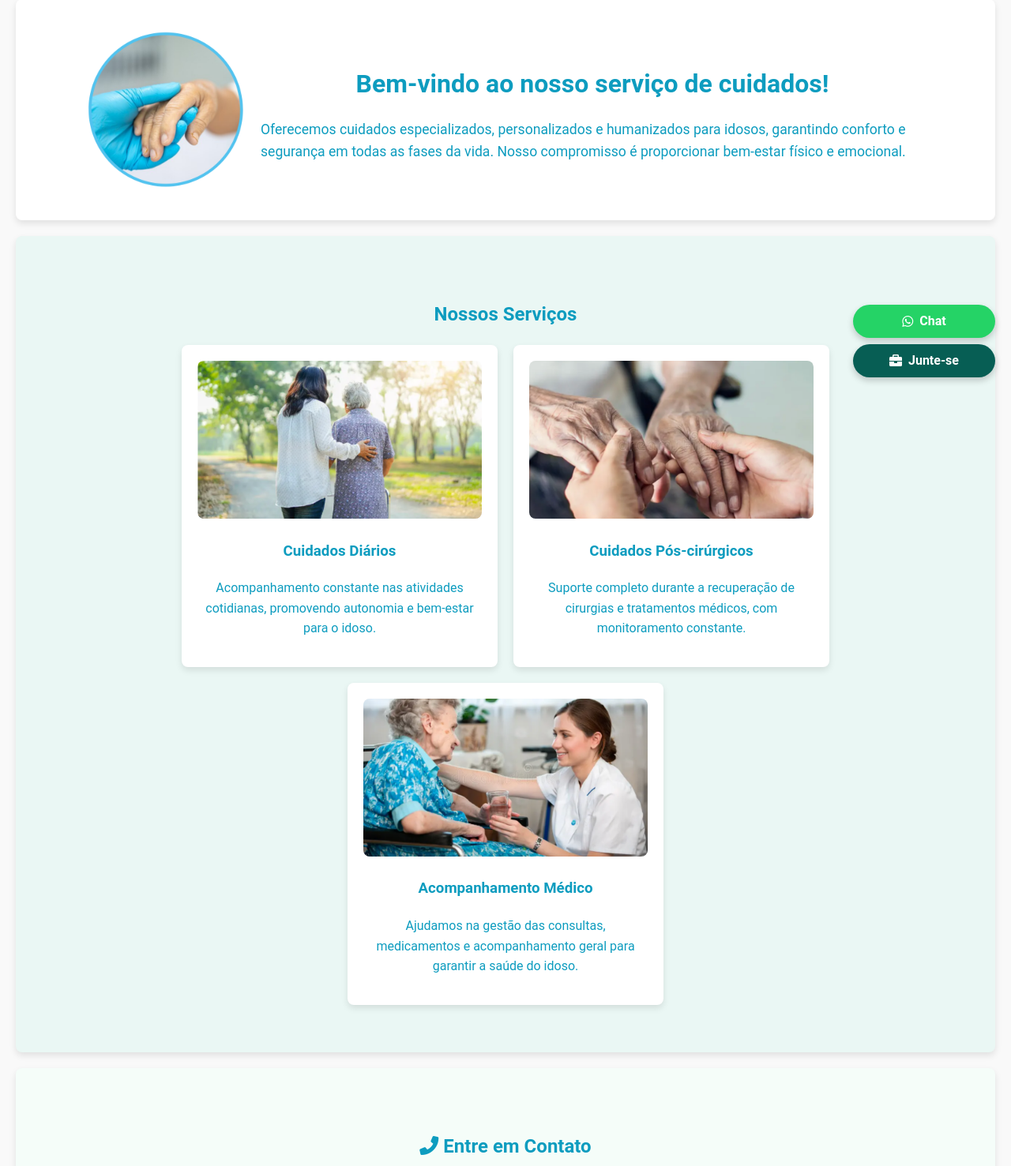
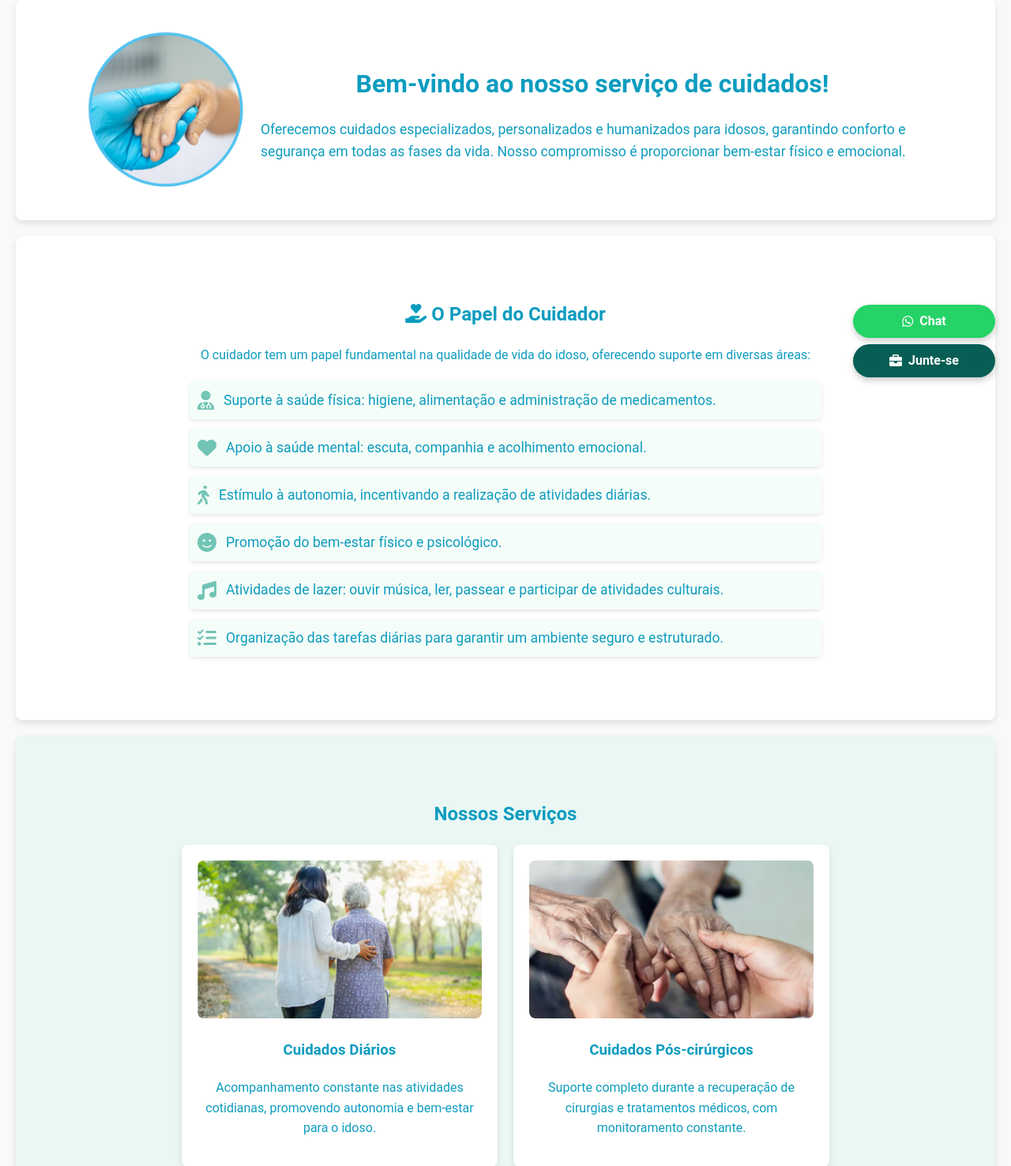
Before and after one commit to careeafeto/landing, a Flask app: page / in a window 1280 px wide. Shown: the part 302-1779 px from the top of the page at 79% size. Run offline with Flask 3, Linux system fonts and the light colour scheme; some web fonts are replaced.

Commit message:
update: add care list

```diff
--- a/static/styles.css
+++ b/static/styles.css
@@ -253,6 +253,32 @@ footer {
     bottom: 20px;
 }
 
+.cuidador-lista {
+    list-style: none;
+    padding: 0;
+    margin: 20px auto;
+    text-align: left;
+    max-width: 800px;
+}
+
+.cuidador-lista li {
+    font-size: 1.1rem;
+    padding: 10px;
+    display: flex;
+    align-items: center;
+    gap: 12px;
+    background-color: #f5fdf9;
+    border-radius: 5px;
+    margin-bottom: 12px;
+    box-shadow: 0 2px 5px rgba(0, 0, 0, 0.1);
+}
+
+.cuidador-lista i {
+    color: var(--cor-principal);
+    font-size: 1.5rem;
+}
+
+
 
 /* Responsividade */
 @media (max-width: 1024px) {
--- a/templates/index.html
+++ b/templates/index.html
@@ -45,6 +45,25 @@
                         emocional.</p>
                 </div>
             </div>
+        </section>
+
+
+        <section id="papel-cuidador" class="section">
+            <h2><i class="fas fa-hand-holding-heart"></i> O Papel do Cuidador</h2>
+            <p>O cuidador tem um papel fundamental na qualidade de vida do idoso, oferecendo suporte em diversas áreas:
+            </p>
+            <ul class="cuidador-lista">
+                <li><i class="fas fa-user-md"></i> Suporte à saúde física: higiene, alimentação e administração de
+                    medicamentos.</li>
+                <li><i class="fas fa-heart"></i> Apoio à saúde mental: escuta, companhia e acolhimento emocional.</li>
+                <li><i class="fas fa-walking"></i> Estímulo à autonomia, incentivando a realização de atividades
+                    diárias.</li>
+                <li><i class="fas fa-smile"></i> Promoção do bem-estar físico e psicológico.</li>
+                <li><i class="fas fa-music"></i> Atividades de lazer: ouvir música, ler, passear e participar de
+                    atividades culturais.</li>
+                <li><i class="fas fa-tasks"></i> Organização das tarefas diárias para garantir um ambiente seguro e
+                    estruturado.</li>
+            </ul>
         </section>
 
         <section id="servicos" class="section" style="background-color: #eaf7f4;">
```
